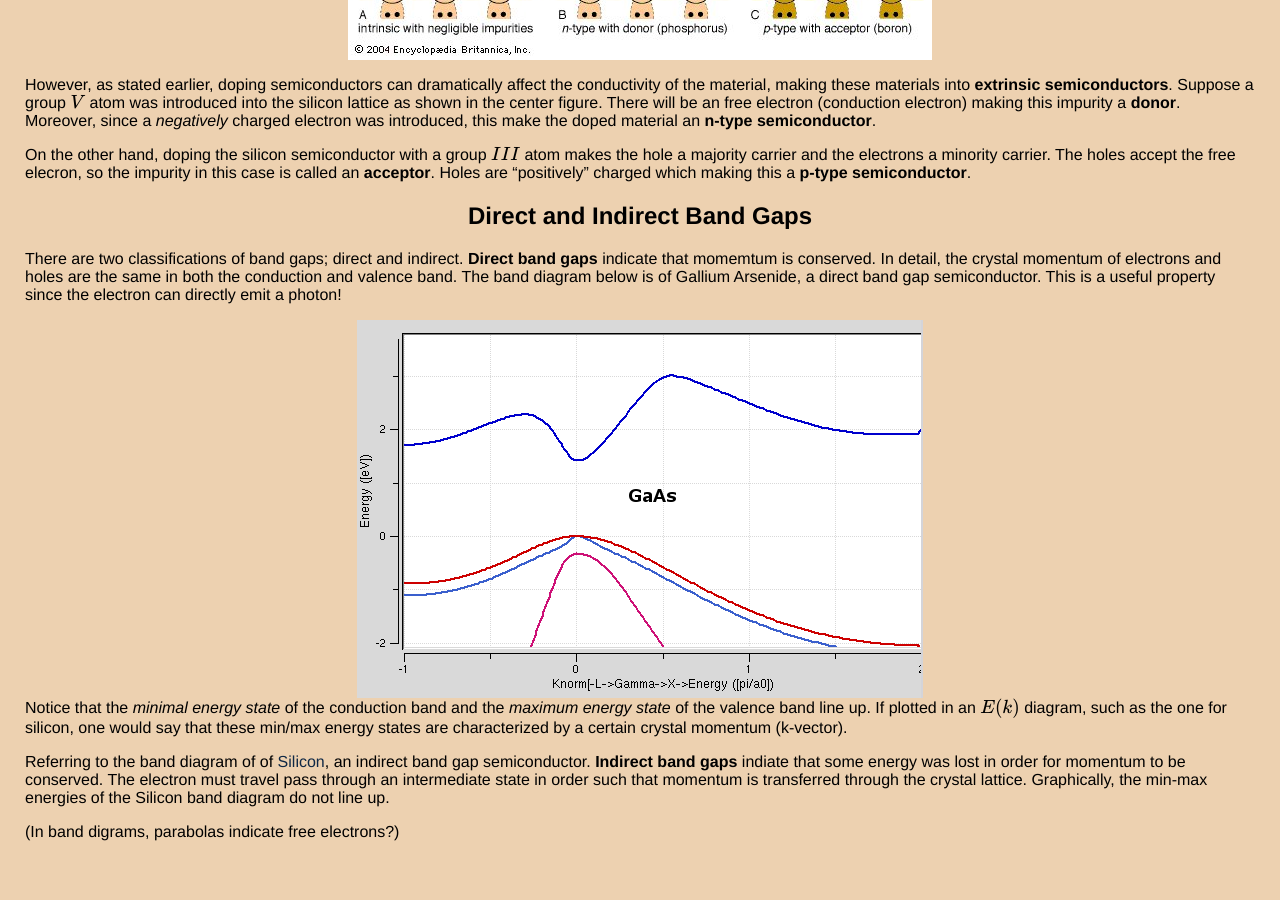
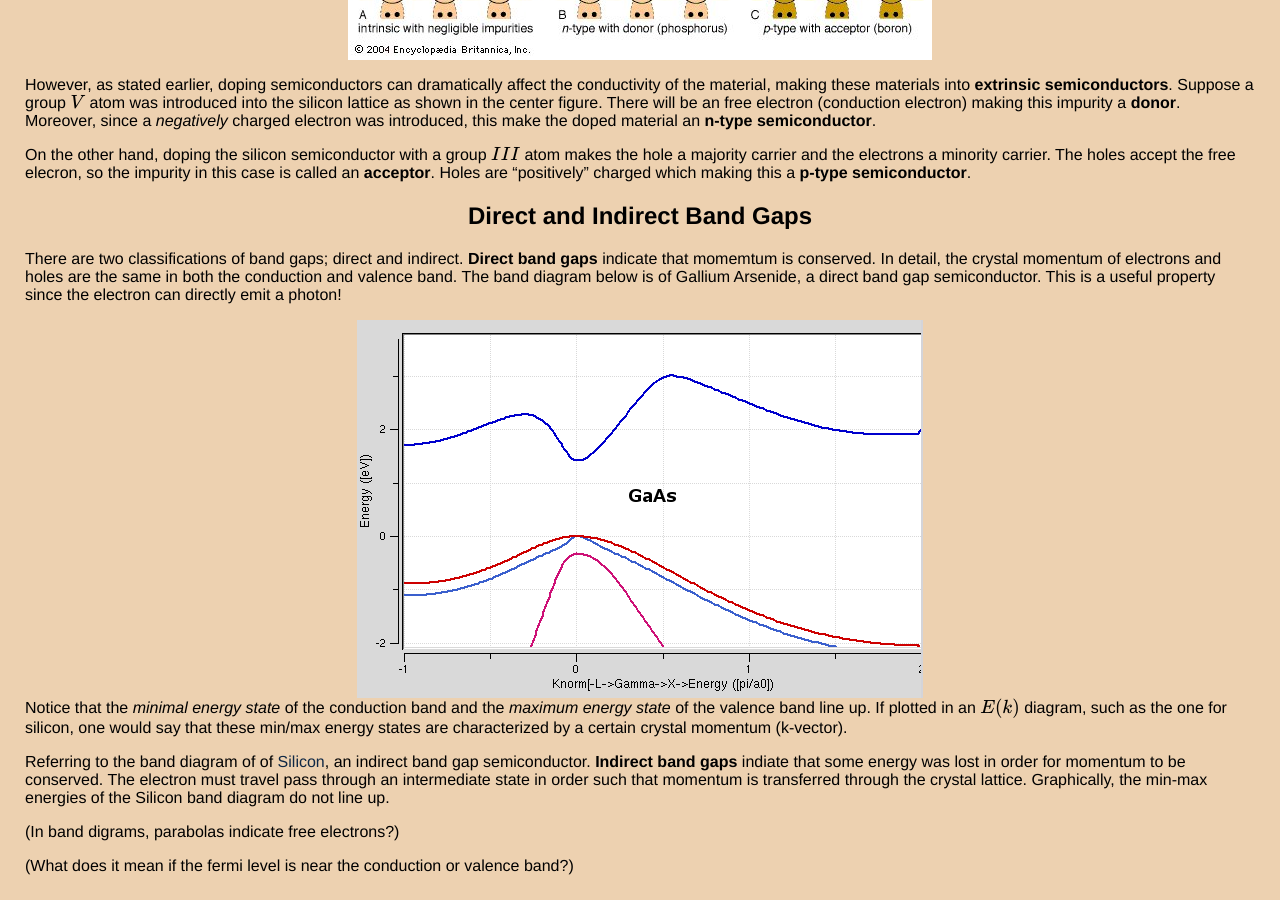
Before and after one commit to thaihangchung7/thaihangchung7.github.io, a Jekyll site: the page built from _notes/solidstate.md, in a window 1280 px wide and 900 px high, scrolled down 8058 px. Built offline with Jekyll 4.4.1, drawn with Linux system fonts in a browser that asks for light colours; formulas are drawn with MathJax 3; before the commit the page ends 8924 px from its top, so only the background shows below that.

Commit message:
added a question

```diff
--- a/_notes/solidstate.md
+++ b/_notes/solidstate.md
@@ -332,3 +332,5 @@ Referring to the band diagram of of [Silicon](#in-semiconductor-crystals), an in
 
 
 (In band digrams, parabolas indicate free electrons?)
+
+(What does it mean if the fermi level is near the conduction or valence band?)
```
